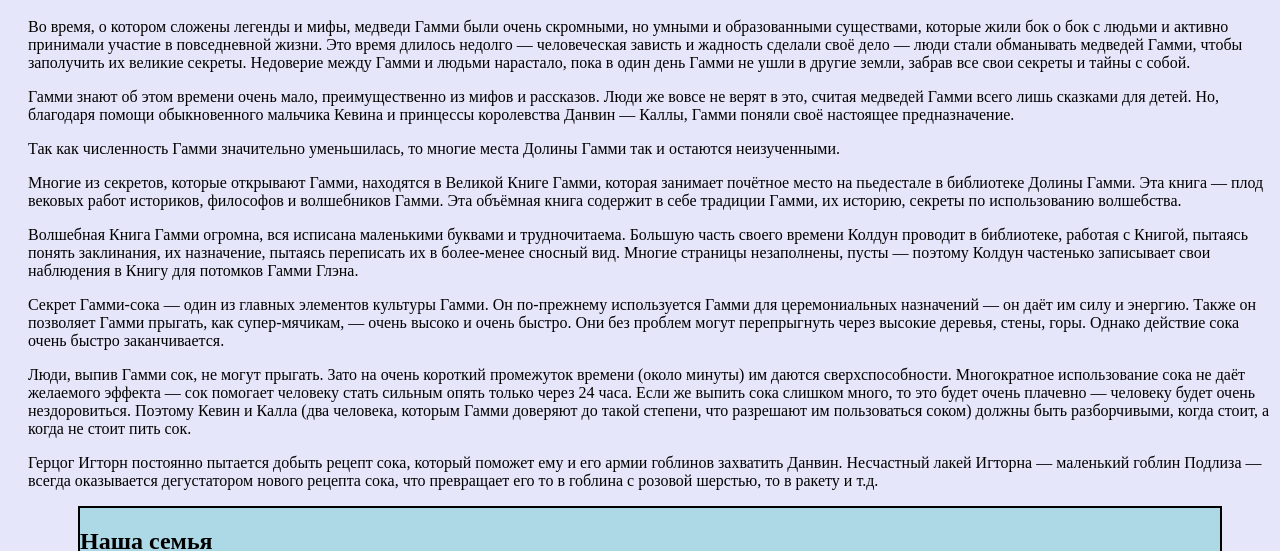
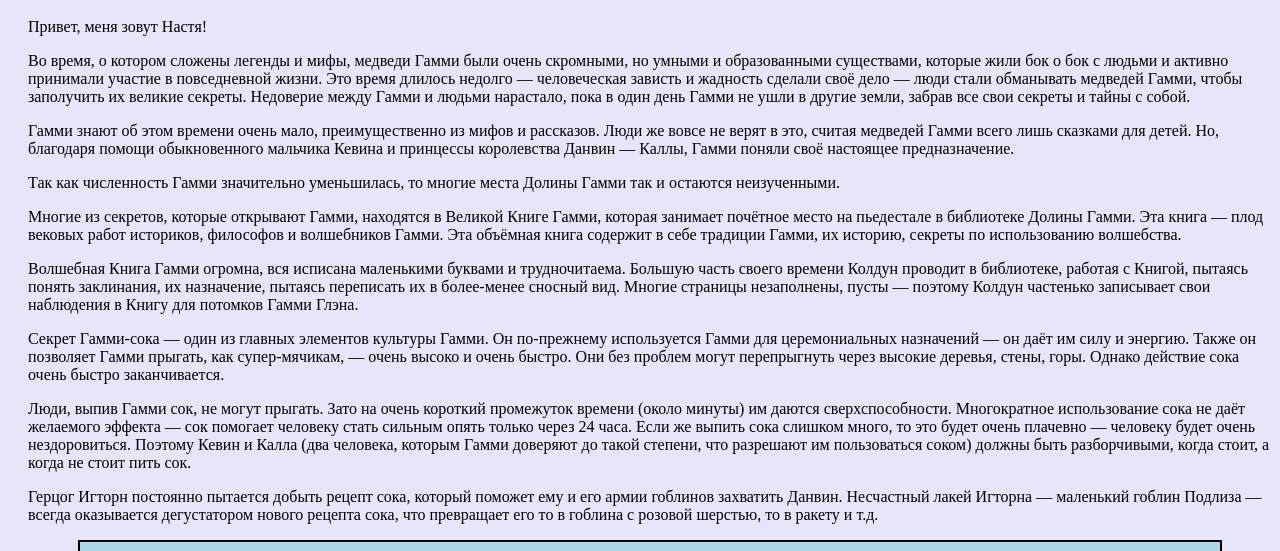
Before and after one commit to Anastasill/anastasill.github.io, a plain HTML site: page index.html in a window 1280 px wide. Shown: the part 254-805 px from the top of the page. Drawn offline with Linux system fonts and the light colour scheme; files that its build step writes are made by us from their sources; files whose address does not match are found by name.

Commit message:
Update index.html

```diff
--- a/index.html
+++ b/index.html
@@ -35,6 +35,9 @@
                 <h2>
                     <span id="1">История</span>
                 </h2>
+
+		<p>Привет, меня зовут Настя!</p>
+
                 <p>Во время, о котором сложены легенды и мифы, медведи Гамми были
                 очень скромными, но умными и образованными существами, которые
                 жили бок о бок с людьми и активно принимали участие в повседневной
```
